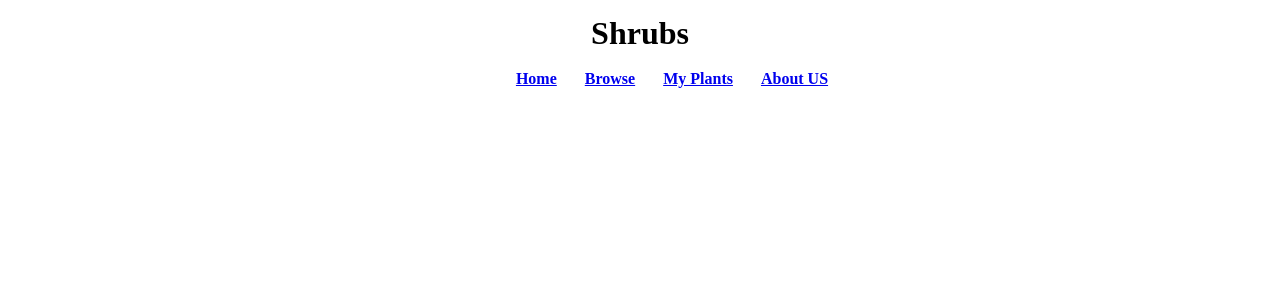
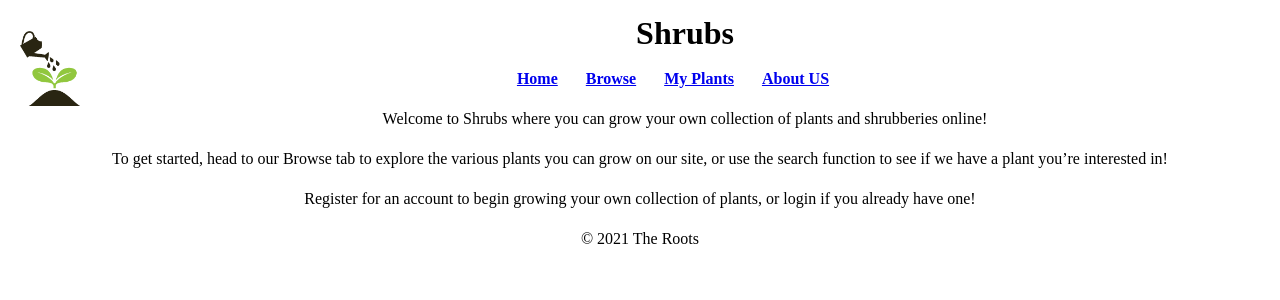
Before and after one commit to RafaSoto-IV/Cultivation, a PHP site: page / in a window 1280 px wide. Shown: the top 300 px of the page. Run offline with PHP 8.4, Linux system fonts and the light colour scheme.

Commit message:
some added content

```diff
--- a/cultivation.css
+++ b/cultivation.css
@@ -6,6 +6,11 @@ line-height:1.5em;
 text-align:center;
 }
 
+.floatright{
+	float: left;
+	margin: 0 0 10px 10px;
+	padding: 10px;
+}
 
 #navigation ul{
 	list-style:none;
@@ -13,7 +18,20 @@ text-align:center;
 
 #navigation ul li{
 	display: inline;
-  padding-left: 1.5em;
+  padding-right: 1.5em;
   font-weight: bold;
 
 }
+
+footer{
+  bottom: 0;
+  width: 100%;
+  height: 2.5rem;
+}
+
+#contactus{
+	padding: 10px;
+	padding-left: 100px;
+	padding-right: 100px;
+	background-color: #A0ECD0;
+}
--- a/index.html
+++ b/index.html
@@ -6,7 +6,10 @@
     	<link rel="stylesheet" type="text/css" href="cultivation.css">
   </head>
   <body>
-    <header> <h1>Shrubs</h1> </header>
+
+    <img class="floatright" src='shrub.png' width="60" height="75"></a>
+    <header> <h1> Shrubs</h1> </header>
+
     <article id="navigation">
       <nav role="navigation">
       <ul>
@@ -14,15 +17,27 @@
         <a href="index.html">Home</a>
       </li>
       <li>
-        <a href="index.html">Browse</a>
+        <a href="contact.html">Browse</a>
       </li>
       <li>
-        <a href="index.html">My Plants</a>
+        <a href="contact.html">My Plants</a>
       </li>
       <li>
-        <a href="index.html">About US</a>
+        <a href="contact.html">About US</a>
       </li>
 
     </article>
+
+    <p>
+      Welcome to Shrubs where you can grow your own collection of plants and shrubberies online!
+    </p>
+    <p>
+      To get started, head to our Browse tab to explore the various plants you can grow on our site, or use the search function to see if we have a plant you’re interested in!
+    </p>
+    <p>
+      Register for an account to begin growing your own collection of plants, or login if you already have one!
+    </p>
+
+    <footer>© 2021 The Roots</footer>
   </body>
 </html>
```
Also changed, not shown: contact.html (added, +38 -0 lines), shrub.png (added).
